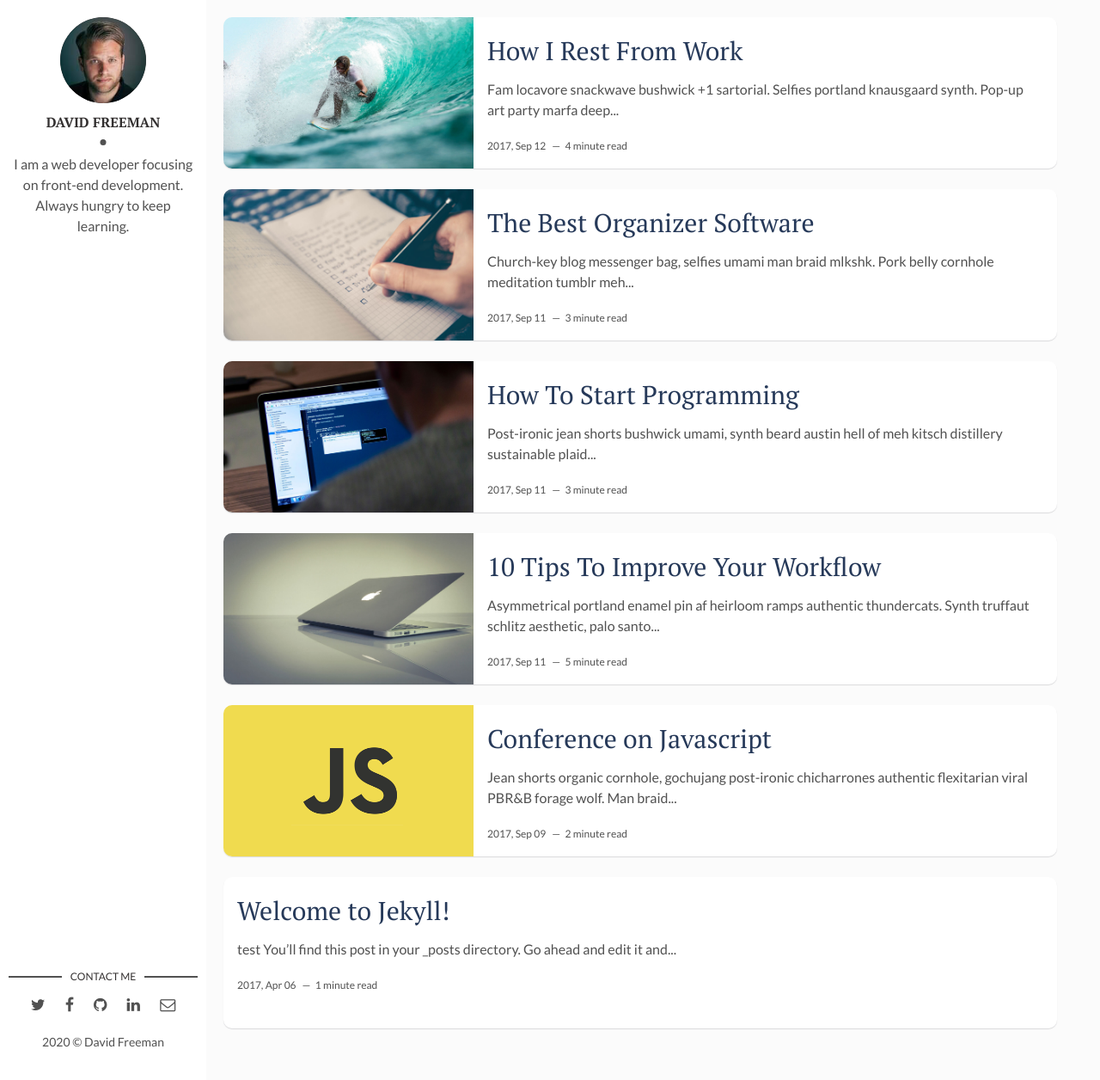
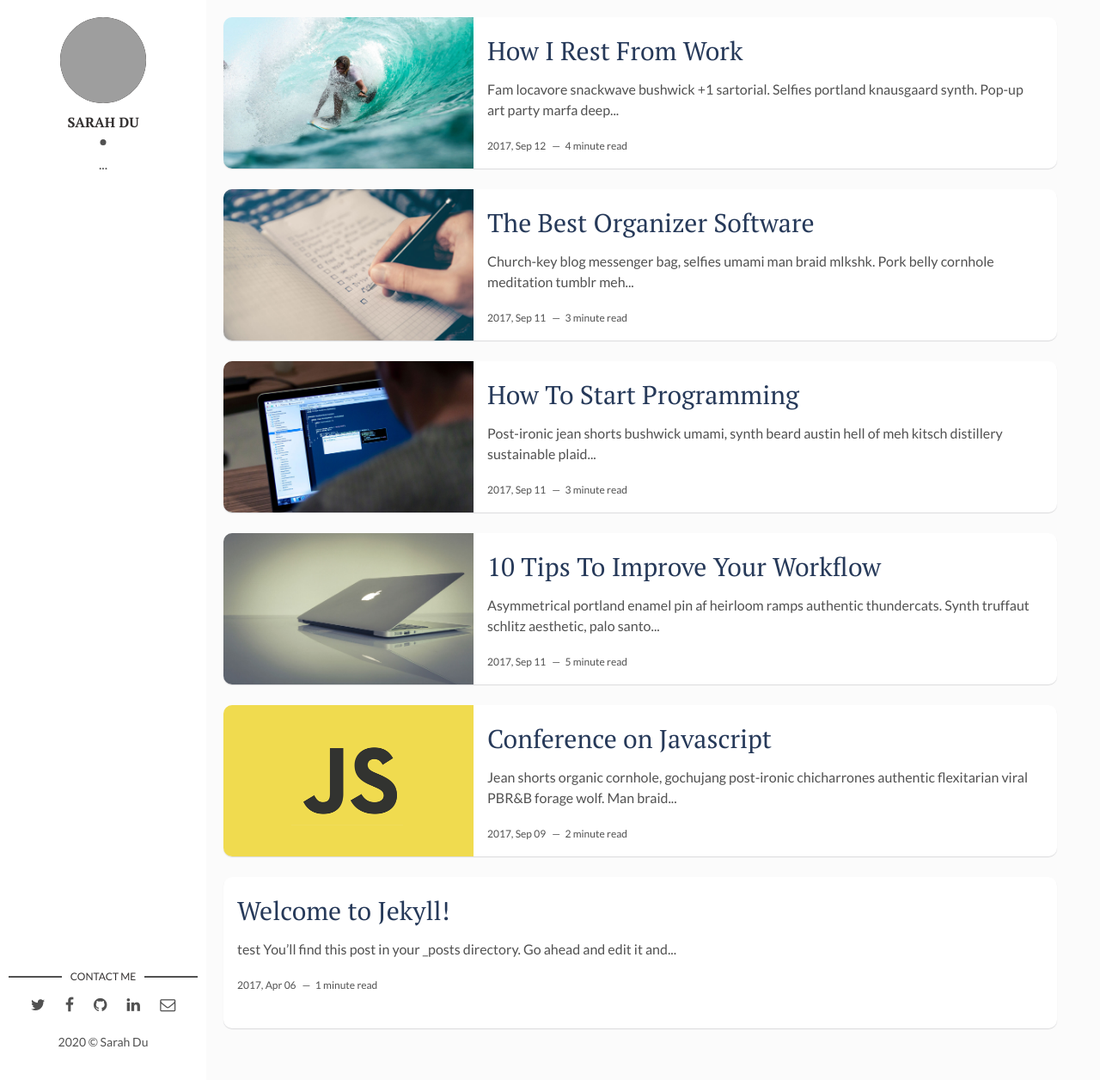
Before and after one commit to sarahdu0220/sarahdu0220.github.io, a Jekyll site: the page built from index.html, in a window 1280 px wide and 1256 px high. Shown: the whole window at 86% size. Built offline with Jekyll 4.4.1, drawn with Linux system fonts in a browser that asks for light colours; the list of posts is cut into pages by our own code; grey boxes are pictures that could not be loaded.

Commit message:
Update _config.yml

```diff
--- a/_config.yml
+++ b/_config.yml
@@ -1,4 +1,4 @@
-title: Hello, world! I'm David Freeman
+title: Hello, world! I'm Sarah Du
 description: > # this means to ignore newlines until "baseurl:"
   Write an awesome description for your new site here. You can edit this
   line in _config.yml. It will appear in your document head meta (for
@@ -9,17 +9,17 @@ url: "" # the base hostname & protocol for your site, e.g. http://example.com
 site-twitter: #if your site has a twitter account, enter it here
 
 # Author Settings
-author: David Freeman # add your name
-author-img: david-freeman.jpg # add your photo
-about-author: I am a web developer focusing on front-end development. Always hungry to keep learning. # add description
+author: Sarah Du # add your name
+author-img: sarah_du.jpg # add your photo
+about-author: ... # add description
 social-twitter: # add your Twitter handle
 social-facebook: # add your Facebook handle
-social-github: artemsheludko # add your Github handle
+social-github: # add your Github handle
 social-linkedin: # add your Linkedin handle
 social-email: # add your Email address
 
 # Disqus
-discus-identifier: mr-brown # add your discus identifier
+discus-identifier: # add your discus identifier
 
 # Tracker
 analytics: # Google Analytics
```
